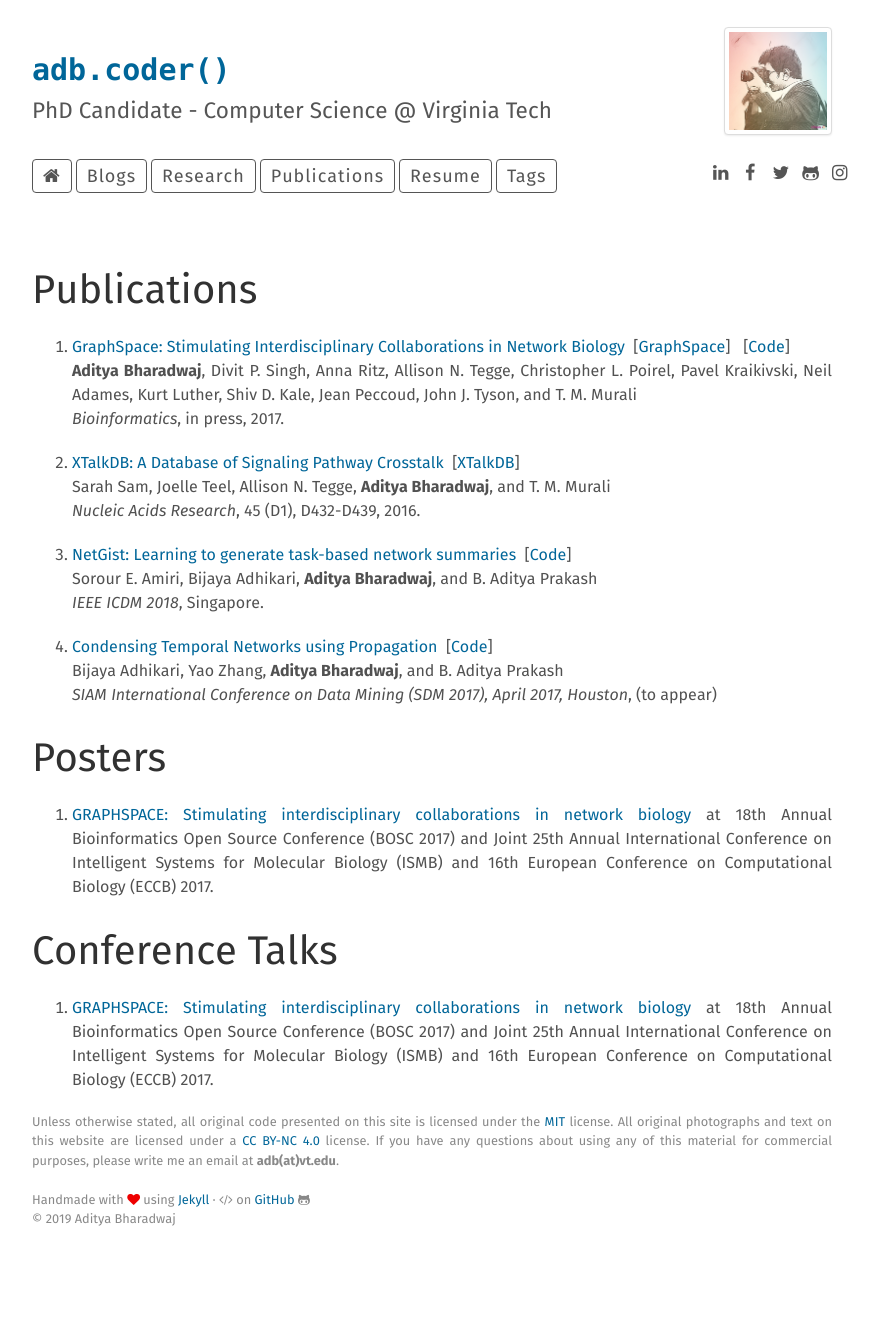
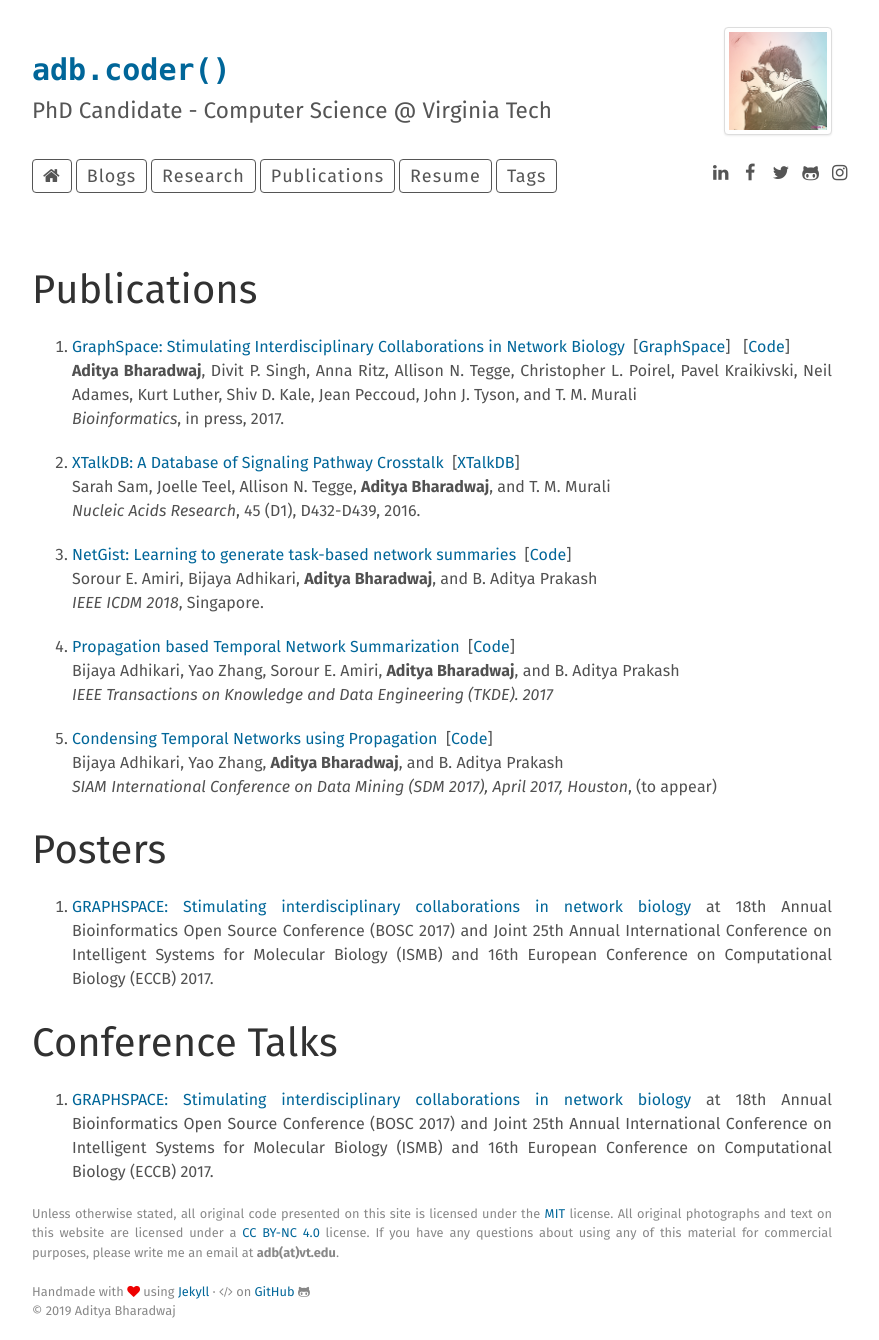
Before and after one commit to adbharadwaj/adbharadwaj.github.io, a Jekyll site: the page built from publications.md, in a window 1280 px wide. Shown: the whole page, without its empty margins (208-1087 px from the left). Built offline with Jekyll 4.4.1, drawn with Linux system fonts in a browser that asks for light colours; our own code applies the rules of GitHub Pages for plain Markdown files; before the commit the page ends 1248 px from its top, so only the background shows below that.

Commit message:
Update publications.md

```diff
--- a/publications.md
+++ b/publications.md
@@ -19,6 +19,10 @@ layout: default
 Sorour E. Amiri, Bijaya Adhikari, **Aditya Bharadwaj**, and B. Aditya Prakash<br>
 <em>IEEE ICDM 2018</em>, Singapore.
 
+ 2. <a href="http://people.cs.vt.edu/~badityap/papers/netcondense-tkde17.pdf">Propagation based Temporal Network Summarization</a>&nbsp;&nbsp;[<a href="http://people.cs.vt.edu/~badityap/CODE/netgist.tgz">Code</a>]<br>
+Bijaya Adhikari, Yao Zhang, Sorour E. Amiri, **Aditya Bharadwaj**, and B. Aditya Prakash<br>
+<em>IEEE Transactions on Knowledge and Data Engineering (TKDE). 2017 </em>
+
  2. <a href="http://people.cs.vt.edu/~bijaya/papers/CondensingSDM2017.pdf">Condensing Temporal Networks using Propagation</a>&nbsp;&nbsp;[<a href="http://people.cs.vt.edu/~bijaya/codes/NetCondense.zip">Code</a>]<br>
    Bijaya Adhikari, Yao Zhang, **Aditya Bharadwaj**, and B. Aditya Prakash<br>
    <em>SIAM International Conference on Data Mining (SDM 2017), April 2017, Houston</em>, (to appear)
```
